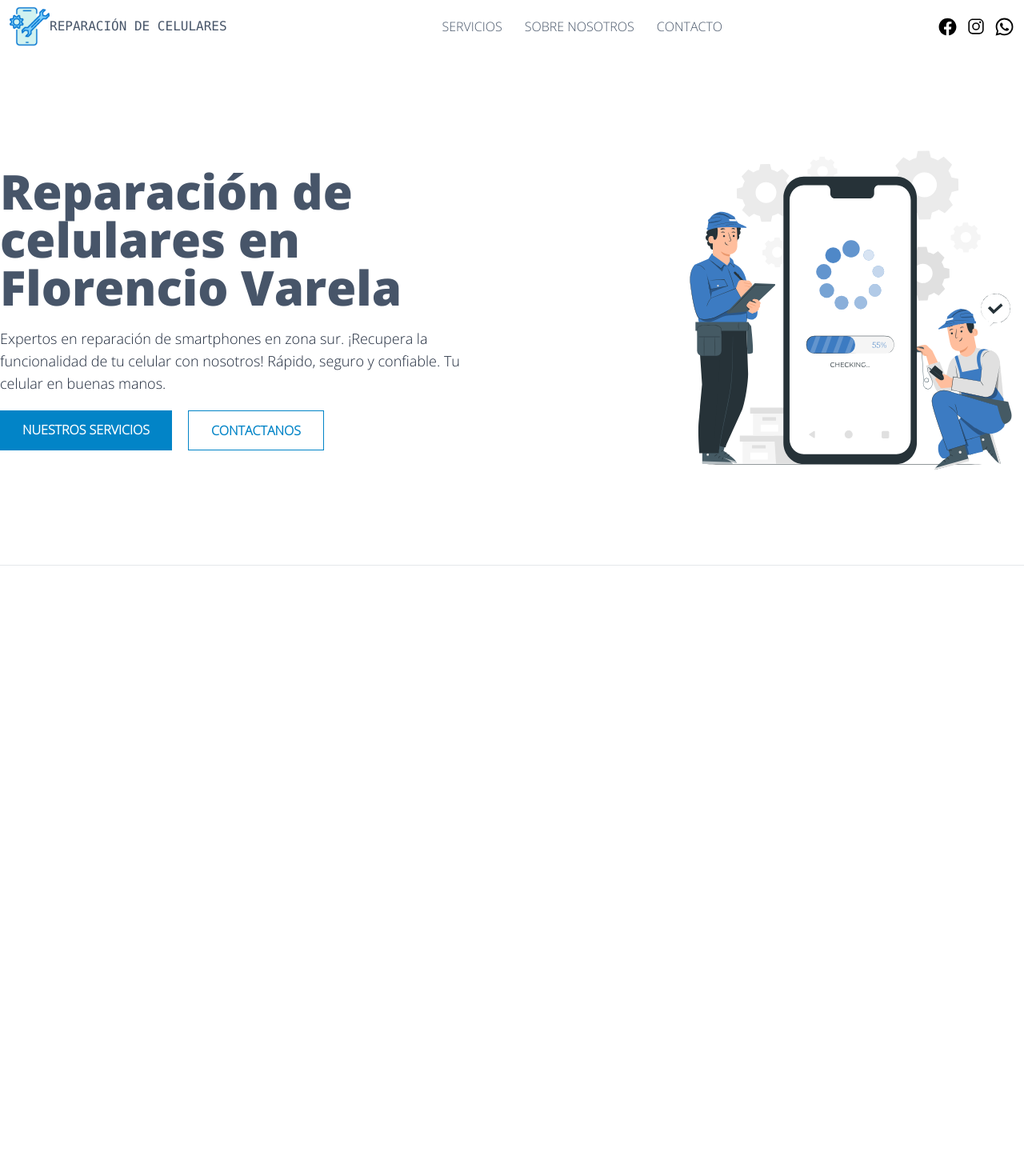
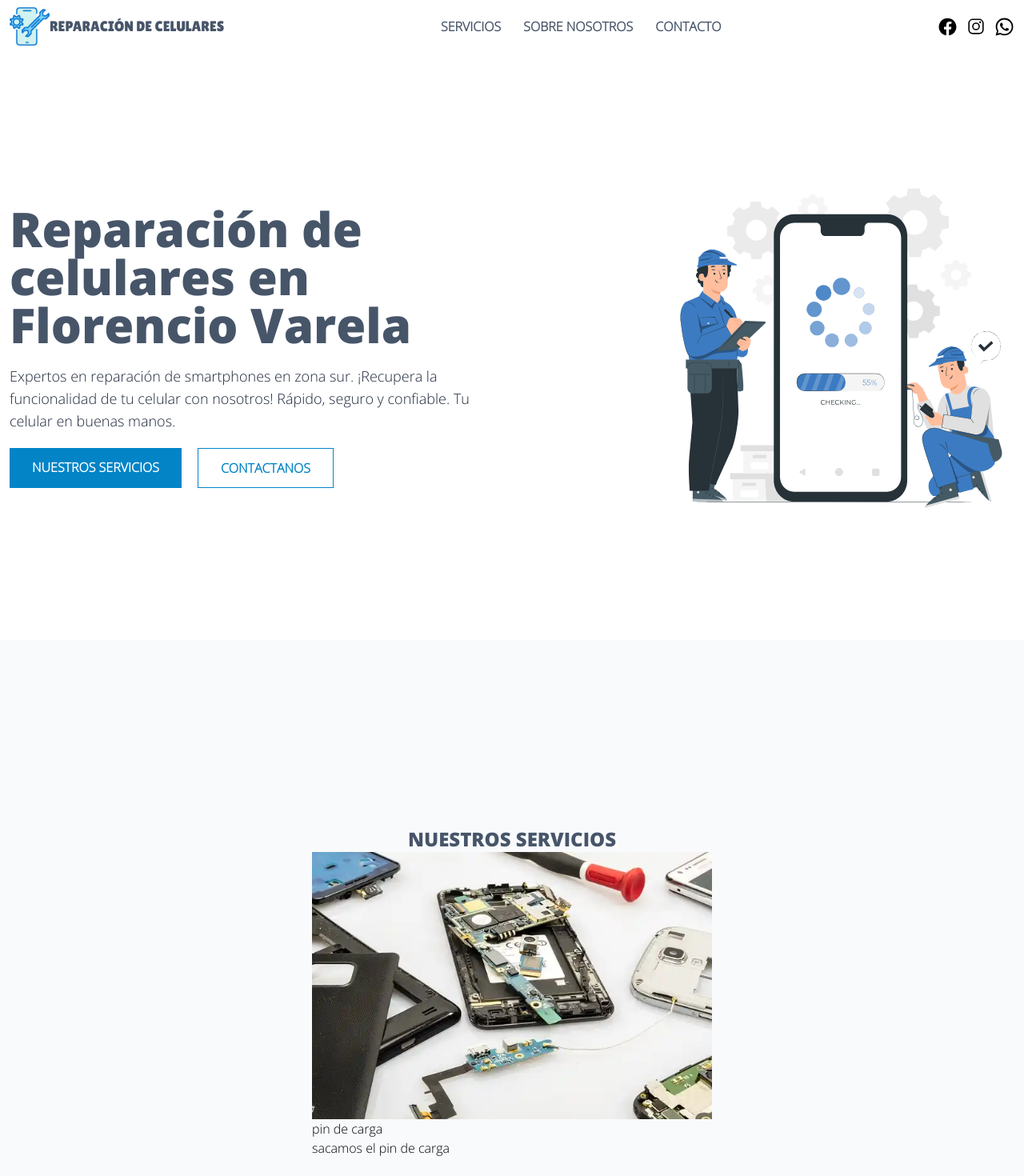
Before and after one commit to facudam/cellphone-repair-landing, a Next.js app: page / in a window 1280 px wide. Shown: the top 1470 px of the page at 80% size. Before the commit the page ends 800 px from the top, so only its background shows below. Built offline with nearby package versions, Linux system fonts and the light colour scheme.

Commit message:
Creación de la sección Servicios, y de Service card

```diff
--- a/components/ui/Header.tsx
+++ b/components/ui/Header.tsx
@@ -4,7 +4,7 @@ import React from 'react'
 
 export const Header = () => {
   return (
-    <header className='flex items-center flex-wrap gap-5 justify-between w-full max-w-7xl heigth-75vh text-slate-600' >
+    <header className='flex items-center flex-wrap gap-5 justify-between w-full max-w-7xl min-heigth text-slate-600' >
         <div className='flex flex-col w-full max-w-xl gap-5'>
           <h1 className='text-6xl title-weight'>Reparación de celulares en Florencio Varela</h1>
           <p className='max-w-2xl text-lg text-slate-800'>Expertos en reparación de smartphones en zona sur. ¡Recupera la funcionalidad de tu celular con nosotros! Rápido, seguro y confiable. Tu celular en buenas manos.</p>
--- a/components/ui/NavBar.tsx
+++ b/components/ui/NavBar.tsx
@@ -9,10 +9,10 @@ export const NavBar = () => {
       <nav className='flex w-full max-w-7xl justify-between items-center'>
           <Link href='/' className="flex justify-center items-center">
             <Image src='/mob-repair.webp' width='50' height={100} alt="logo" />
-            <span className="uppercase font-mono text-1xl">Reparación de celulares</span>
+            <span className=" text-lg logo-family uppercase">Reparación De Celulares</span>
           </Link>
 
-          <ul className="flex gap-7 uppercase">
+          <ul className="flex gap-7 uppercase font-semibold">
             <li><Link href='/'>Servicios</Link></li>
             <li><Link href='/'>Sobre nosotros</Link></li>
             <li><Link href='/'>Contacto</Link></li>
--- /dev/null
+++ b/components/ui/Service.tsx
@@ -0,0 +1,21 @@
+import Image from "next/image"
+import { FC } from "react"
+
+interface ServiceProps {
+    src: string,
+    alt: string,
+    title: string,
+    paragraph: string,
+}
+
+export const Service: FC<ServiceProps> = ({ src, alt, title, paragraph }) => {
+    return(
+        <div className="">
+            <Image src={ src } alt={ alt } width={500} height={100}/>
+            <div>
+                <h3>{ title }</h3>
+                <p>{ paragraph }</p>
+            </div>
+        </div>
+    )
+}
--- a/components/ui/index.ts
+++ b/components/ui/index.ts
@@ -1,3 +1,4 @@
 
 export * from './NavBar'
 export * from './Header'
+export * from './Service'
--- a/pages/index.tsx
+++ b/pages/index.tsx
@@ -1,7 +1,8 @@
-import Image from 'next/image'
+
 import { Inter } from 'next/font/google'
 import { Header } from '../components/ui'
-import { Layout } from '@/components/layout'
+import { Layout } from '../components/layout'
+import { Servicios } from '../sections'
 
 const inter = Inter({ subsets: ['latin'] })
 
@@ -10,11 +11,11 @@ export default function Home() {
     <>
       <Layout title='Reparamos tu celular' metaTitle='' description=''>
         <>
-          <div className='flex justify-center'>
+          <div className='flex justify-center px-3'>
             <Header />
           </div>
 
-          <div className='w-full border-t'></div>
+          <Servicios />
         </>
       </Layout>
     </>
--- /dev/null
+++ b/sections/Servicios.tsx
@@ -0,0 +1,19 @@
+import { Service } from "@/components/ui"
+
+export const Servicios = () => {
+  return (
+    <section className="flex justify-center bg-slate-50 w-full min-h-screen pt-20">
+        <div className="w-full max-w-7xl flex justify-center items-center flex-col">
+            <h2 className="text-2xl uppercase title-weight text-slate-600">Nuestros servicios</h2>
+            <div className="flex">
+              <Service
+                src="/inside-smartphone.webp"
+                alt="celular abierto"
+                title="pin de carga"
+                paragraph="sacamos el pin de carga"
+              />
+            </div>
+        </div>
+    </section>
+  )
+}
--- /dev/null
+++ b/sections/index.ts
@@ -0,0 +1,2 @@
+
+export * from './Servicios'
--- a/styles/globals.css
+++ b/styles/globals.css
@@ -10,12 +10,22 @@
     font-family: openSans-semibold;
     src: url('../fonts/OpenSans-SemiBold.ttf');
 }
+@font-face {
+    font-family: LilitaOne;
+    src: url('../fonts/LilitaOne-Regular.ttf');
+}
 
 body {
     font-family: openSans, sans-serif;
 }
-.heigth-75vh {
-    height: 80vh;
+.logo-family {
+    font-family: LilitaOne, sans-serif;
+}
+.color {
+    background-color: red;
+}
+.min-heigth {
+    min-height: calc(100vh - 66px);
 }
 .title-weight {
     font-family: openSans-semibold, sans-serif;
--- a/tailwind.config.js
+++ b/tailwind.config.js
@@ -4,6 +4,7 @@ module.exports = {
     './pages/**/*.{js,ts,jsx,tsx,mdx}',
     './components/**/*.{js,ts,jsx,tsx,mdx}',
     './app/**/*.{js,ts,jsx,tsx,mdx}',
+    './sections/**/*.{js,ts,jsx,tsx,mdx}',
   ],
   theme: {
     extend: {
```
Also changed, not shown: fonts/LilitaOne-Regular.ttf (added), public/inside-smartphone.webp (added).
